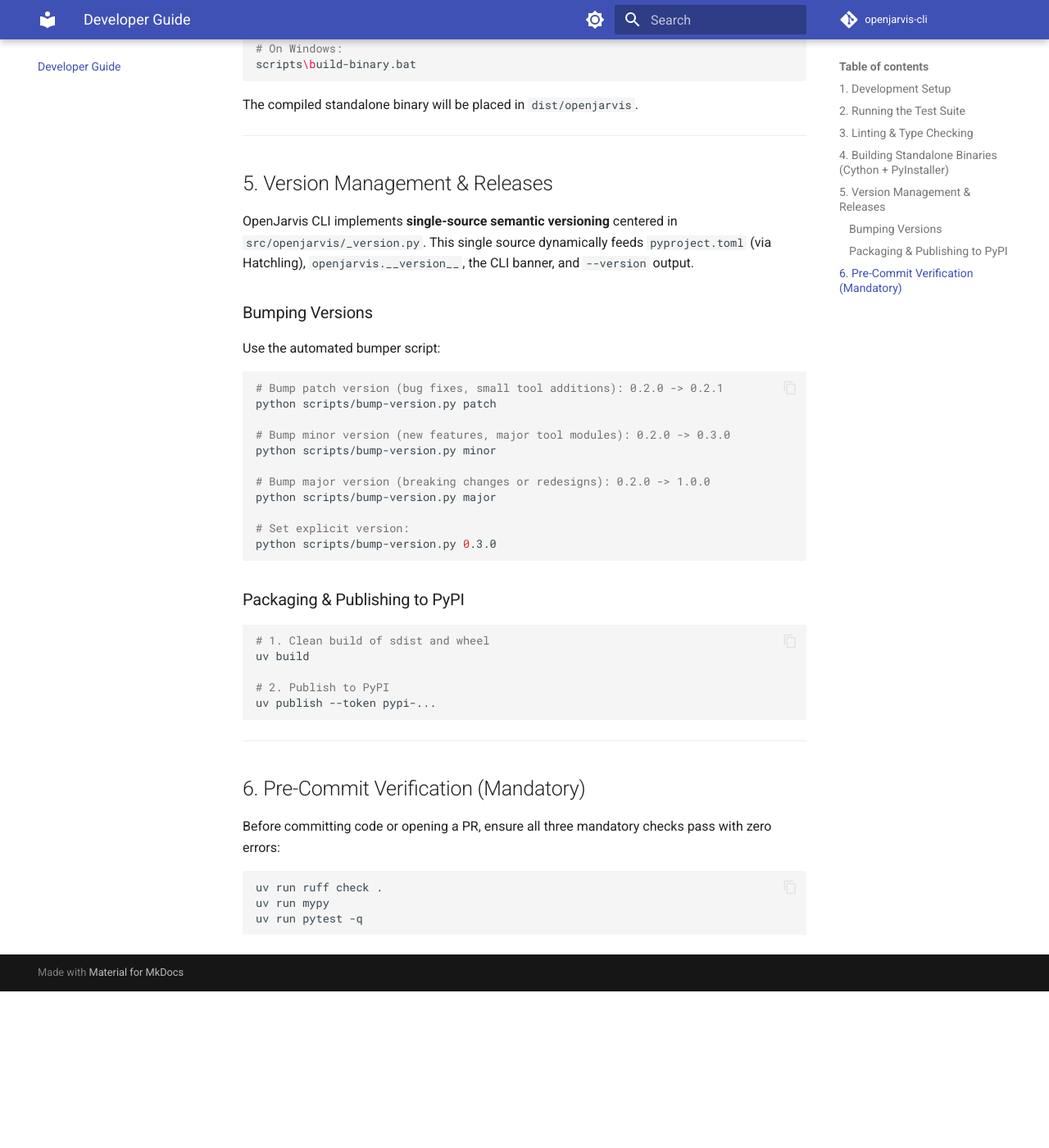
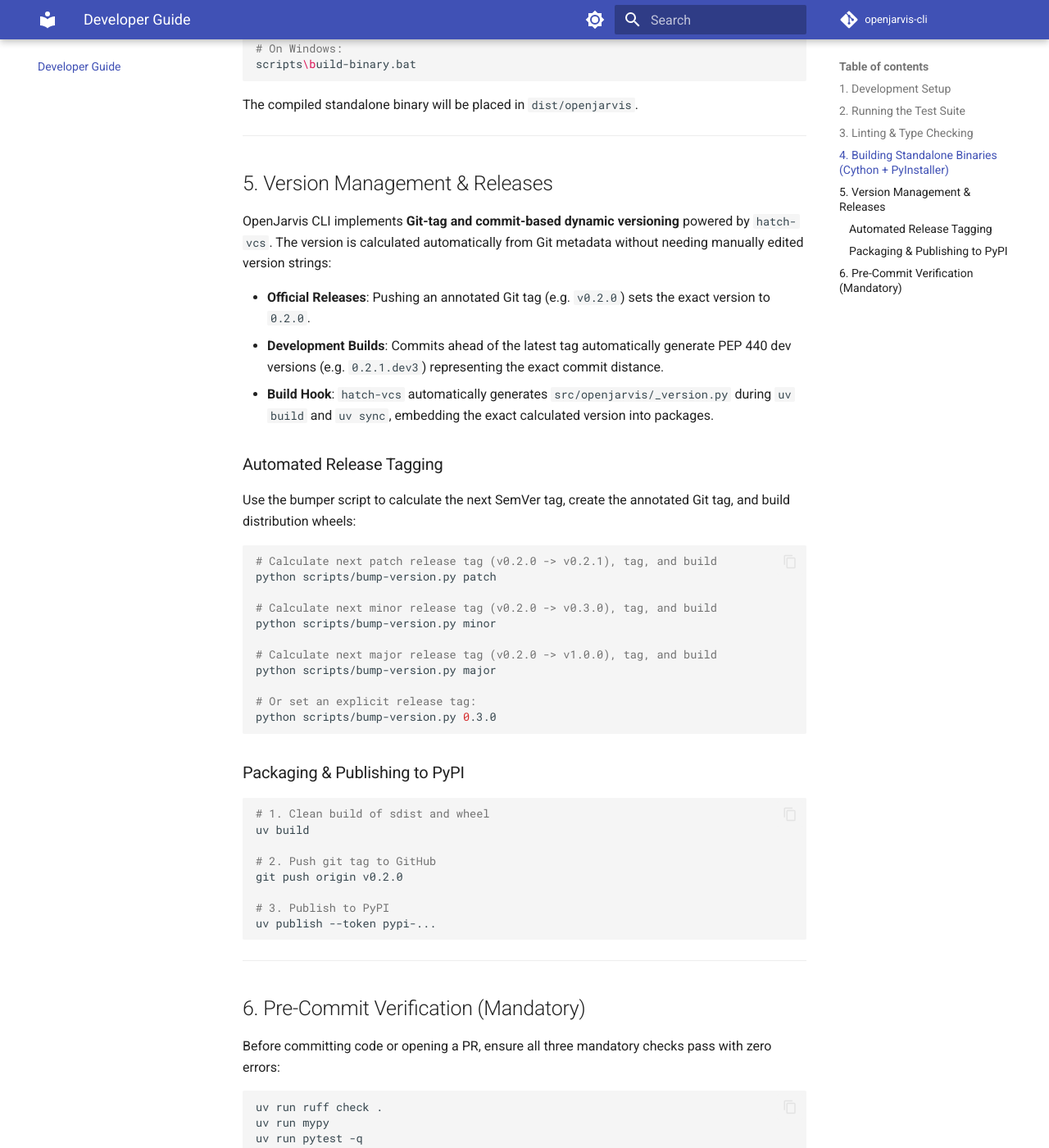
Before and after one commit to bhanuponguru/openjarvis-cli, an MkDocs documentation site: the page built from docs/developer-guide.md, in a window 1280 px wide and 1400 px high, scrolled down 1381 px. Shown: the whole window at 82% size. Built offline with MkDocs 1.6.1 and Material for MkDocs 9.7.7, drawn with Linux system fonts in a browser that asks for light colours; comment, search, counter and statistics services are not loaded; before the commit the page ends 2590 px from its top, so only the background shows below that.

Commit message:
feat(versioning): integrate hatch-vcs for Git tag and commit-based dynamic versioning
- Add hatch-vcs to build-system requirements in pyproject.toml
- Set tool.hatch.version source to vcs with PEP 440 dev versioning
- Add version-file build hook to auto-generate src/openjarvis/_version.py
- Add graceful fallback in openjarvis/__init__.py
- Add src/openjarvis/_version.py to .gitignore as an auto-generated build artifact
- Update scripts/bump-version.py to create annotated Git tags and trigger builds
- Update README.md and docs/developer-guide.md with Git-tag and commit-based VCS instructions

````diff
--- a/docs/developer-guide.md
+++ b/docs/developer-guide.md
@@ -68,23 +68,27 @@ The compiled standalone binary will be placed in `dist/openjarvis`.
 
 ## 5. Version Management & Releases
 
-OpenJarvis CLI implements **single-source semantic versioning** centered in `src/openjarvis/_version.py`. This single source dynamically feeds `pyproject.toml` (via Hatchling), `openjarvis.__version__`, the CLI banner, and `--version` output.
+OpenJarvis CLI implements **Git-tag and commit-based dynamic versioning** powered by `hatch-vcs`. The version is calculated automatically from Git metadata without needing manually edited version strings:
 
-### Bumping Versions
+- **Official Releases**: Pushing an annotated Git tag (e.g. `v0.2.0`) sets the exact version to `0.2.0`.
+- **Development Builds**: Commits ahead of the latest tag automatically generate PEP 440 dev versions (e.g. `0.2.1.dev3`) representing the exact commit distance.
+- **Build Hook**: `hatch-vcs` automatically generates `src/openjarvis/_version.py` during `uv build` and `uv sync`, embedding the exact calculated version into packages.
 
-Use the automated bumper script:
+### Automated Release Tagging
+
+Use the bumper script to calculate the next SemVer tag, create the annotated Git tag, and build distribution wheels:
 
 ```bash
-# Bump patch version (bug fixes, small tool additions): 0.2.0 -> 0.2.1
+# Calculate next patch release tag (v0.2.0 -> v0.2.1), tag, and build
 python scripts/bump-version.py patch
 
-# Bump minor version (new features, major tool modules): 0.2.0 -> 0.3.0
+# Calculate next minor release tag (v0.2.0 -> v0.3.0), tag, and build
 python scripts/bump-version.py minor
 
-# Bump major version (breaking changes or redesigns): 0.2.0 -> 1.0.0
+# Calculate next major release tag (v0.2.0 -> v1.0.0), tag, and build
 python scripts/bump-version.py major
 
-# Set explicit version:
+# Or set an explicit release tag:
 python scripts/bump-version.py 0.3.0
 ```
 
@@ -94,7 +98,10 @@ python scripts/bump-version.py 0.3.0
 # 1. Clean build of sdist and wheel
 uv build
 
-# 2. Publish to PyPI
+# 2. Push git tag to GitHub
+git push origin v0.2.0
+
+# 3. Publish to PyPI
 uv publish --token pypi-...
 ```
 
--- a/src/openjarvis/_version.py
+++ /dev/null
@@ -1,3 +0,0 @@
-"""Version definition for openjarvis-cli."""
-
-__version__ = "0.2.0"
````
Also changed, not shown: README.md (+12 -5 lines), pyproject.toml (+9 -2 lines), src/openjarvis/__init__.py (+8 -1 lines), 2 other files.
